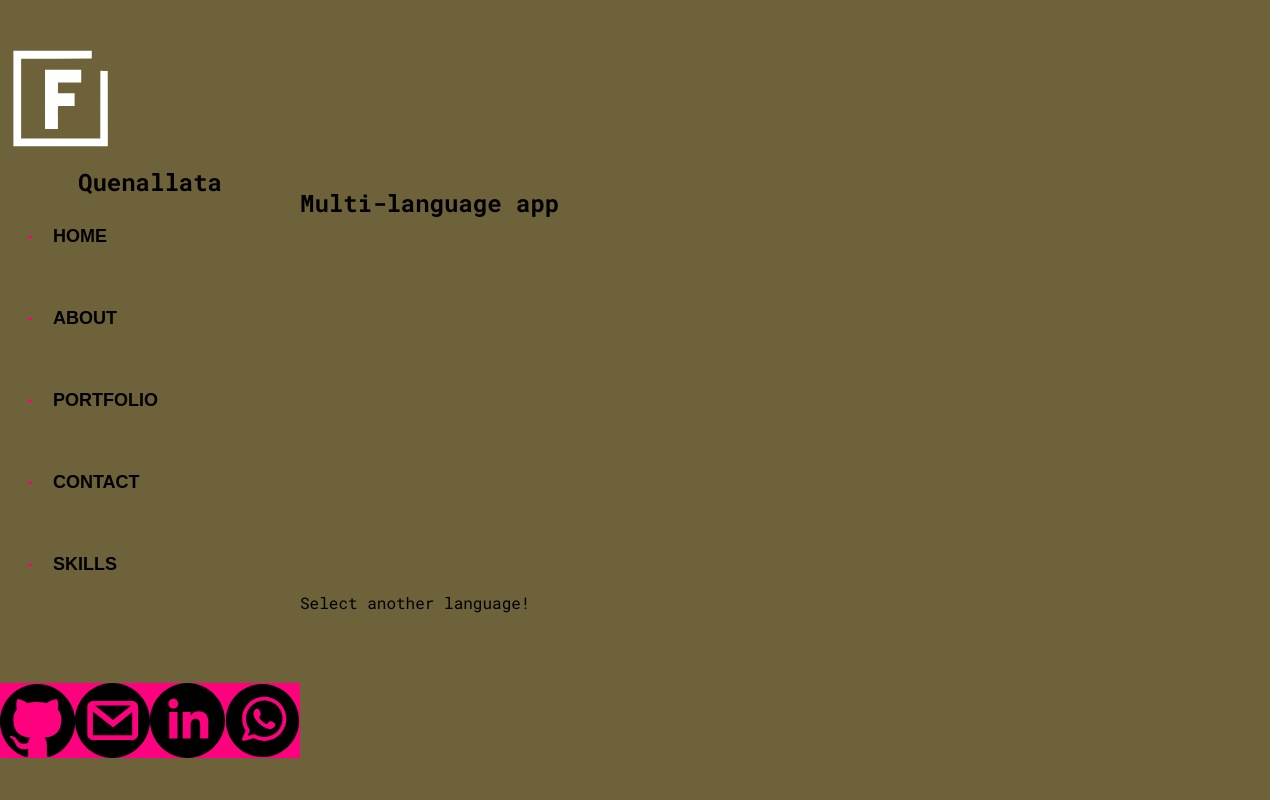
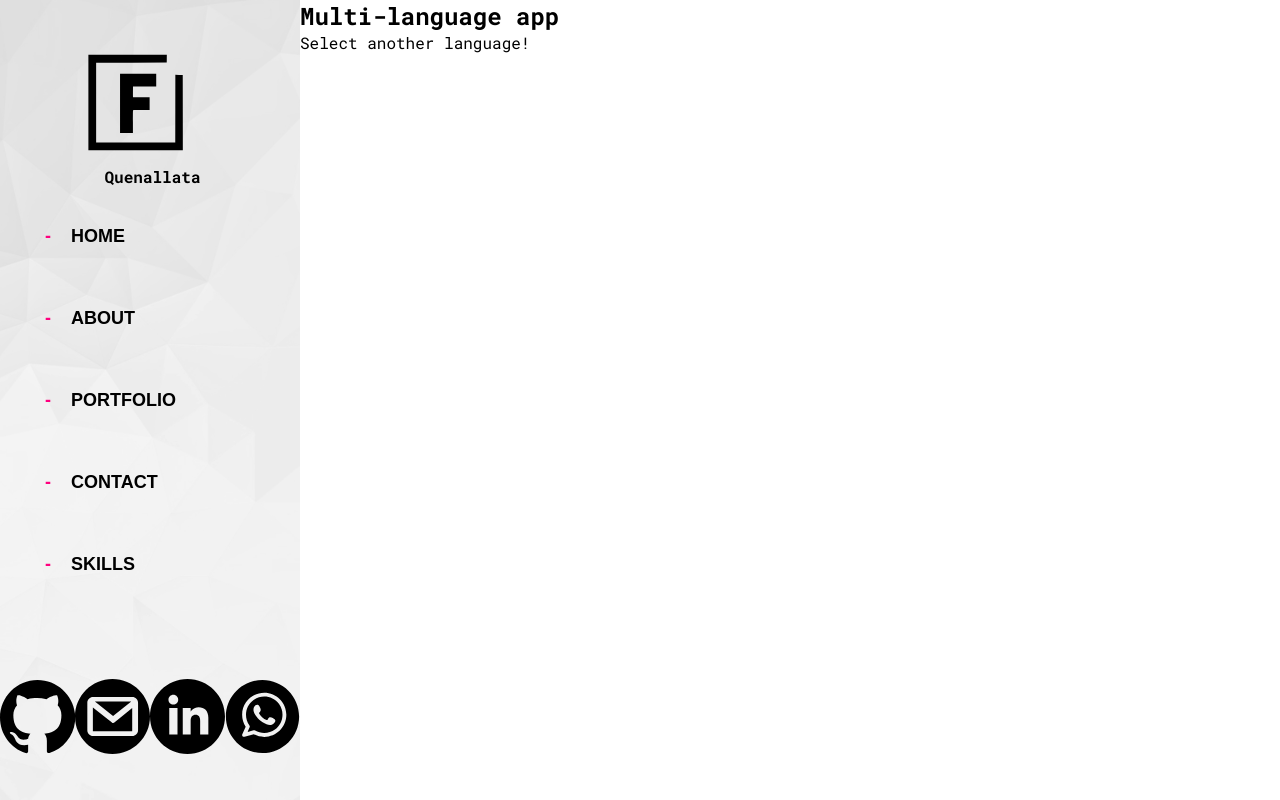
Before and after one commit to fquenallata/portfolio_god, a React (Vite) app: page / in a window 1280 px wide. Built offline with nearby package versions, Linux system fonts and the light colour scheme; no server answers.

Commit message:
nav casi terminado

```diff
--- a/src/assets/icons/LetraF.jsx
+++ b/src/assets/icons/LetraF.jsx
@@ -1,5 +1,4 @@
 import PropTypes from 'prop-types';
-import React from 'react';
 
 const LetraFSVG = ({
 	size = '690',
--- a/src/components/Buttons/SocialButtons.scss
+++ b/src/components/Buttons/SocialButtons.scss
@@ -2,5 +2,4 @@
 	display: flex;
 	justify-content: center;
 	align-items: center;
-	background-color: var(--high-purple);
 }
--- a/src/components/nav/Nav.scss
+++ b/src/components/nav/Nav.scss
@@ -1,23 +1,31 @@
-section {
+#Nav {
 	display: flex;
 	height: 100vh;
 	width: 300px;
 	flex-direction: column;
 	justify-content: space-around;
+	background-image: url(../../assets/bg.jpg);
+	background-size: cover;
+	background-position: center;
 
 	.logoName {
-		h1 {
-			display: flex;
-			justify-content: center;
-			margin-bottom: 25vh;
+		display: flex;
+		flex-direction: column;
+		justify-content: center;
+		align-items: center;
+		padding-right: 30px;
+
+		h4 {
+			margin-left: 35px;
 		}
+		margin-bottom: 25vh;
 	}
 
 	ul {
 		position: absolute;
 		top: 50%;
-		left: 8%;
-		transform: translate(-50%, -50%);
+		margin-left: 25px;
+		transform: translate(0%, -50%);
 		display: flex;
 		flex-direction: column;
 		li {
--- a/src/components/nav/nav.jsx
+++ b/src/components/nav/nav.jsx
@@ -4,10 +4,10 @@ import './Nav.scss';
 
 const Nav = () => {
 	return (
-		<section>
+		<section id='Nav'>
 			<div className='logoName'>
-				<LetraFSVG size='120' fill='#fff' />
-				<h1>Quenallata</h1>
+				<LetraFSVG size='120' fill='#000' />
+				<h4>Quenallata</h4>
 			</div>
 			<ul>
 				<li>
--- a/src/pages/Home/Home.jsx
+++ b/src/pages/Home/Home.jsx
@@ -1,6 +1,6 @@
 const Home = () => {
 	return (
-		<section>
+		<section id='Home'>
 			<h1>Multi-language app</h1>
 			<span>Select another language!</span>
 		</section>
--- a/src/styles/main.scss
+++ b/src/styles/main.scss
@@ -9,7 +9,6 @@
 main {
 	display: flex;
 	flex-direction: row;
-	background-color: rgb(110, 98, 58);
 
 	@include mixins.media-query(800px) {
 		flex-direction: column;
```
Also changed, not shown: src/assets/bg.jpg (added), src/pages/Home/Home.scss (added).
